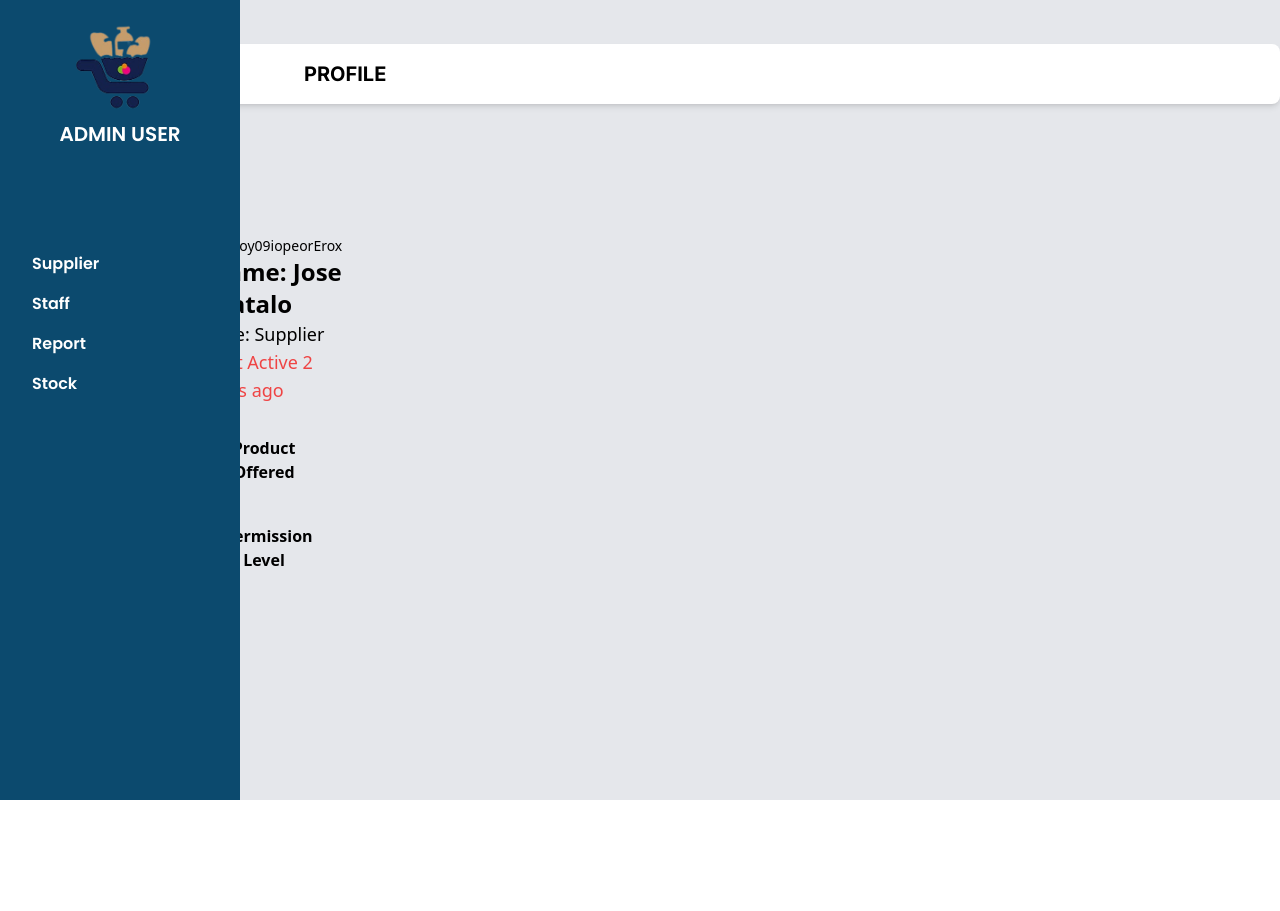
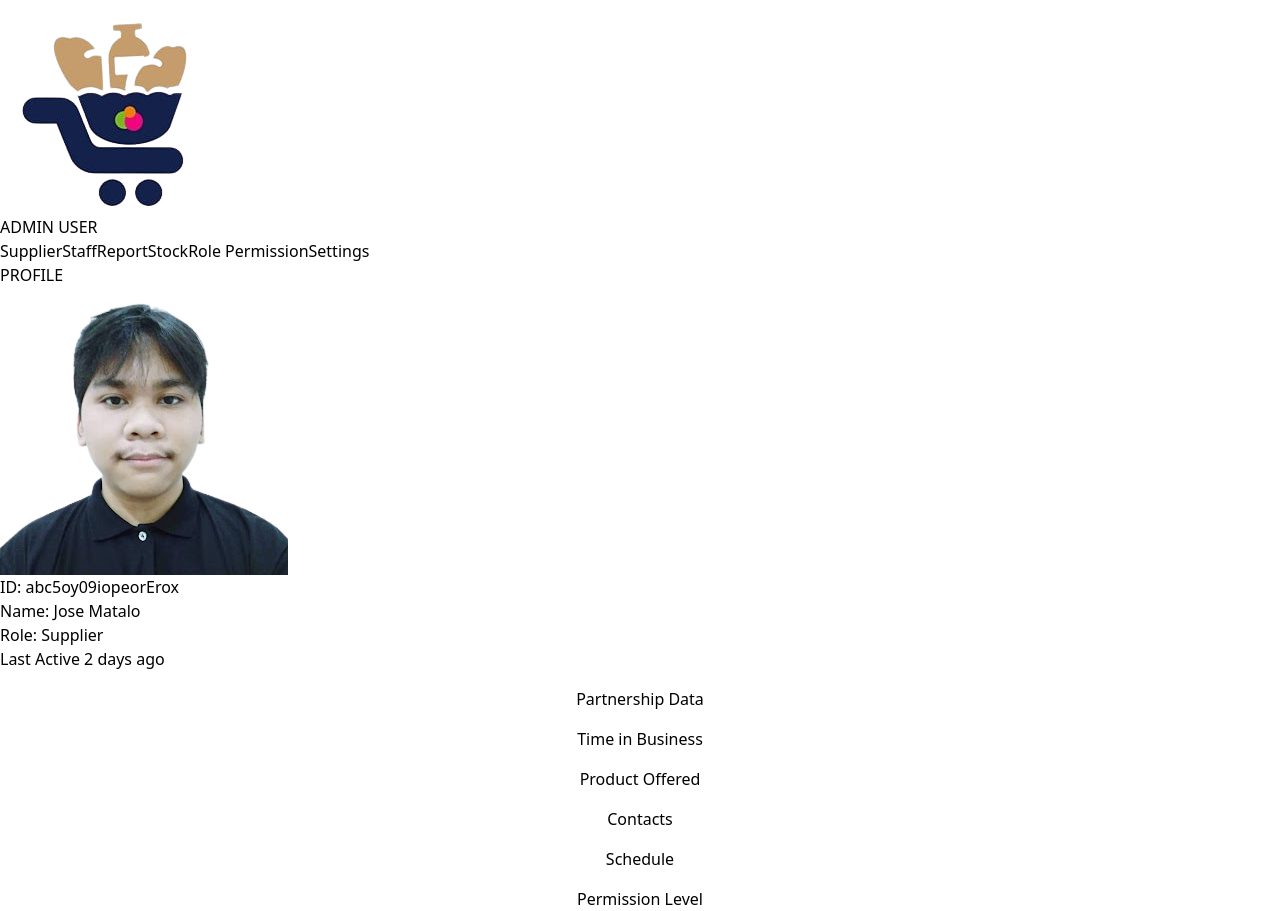
Before and after one commit to AustineBaltazar/Mini-Grocery, a React (Vite) app: page /admin/staff in a window 1280 px wide. Before the commit the page ends 800 px from the top, so only its background shows below. Built offline with nearby package versions, Linux system fonts and the light colour scheme.

Commit message:
reset all

```diff
--- a/src/AdminLayout/NavAdmin.jsx
+++ b/src/AdminLayout/NavAdmin.jsx
@@ -3,39 +3,18 @@ import Logo from "/img/Grocery_Logos.png";
 
 export default function NavAdmin() {
   return (
-    <div
-      className="bg-sky-900 text-white w-60 h-screen flex flex-col fixed top-0 left-0 overflow-y-auto"
-      style={{ fontFamily: "Poppins" }}
-    >
-      <div className="p-4 text-center">
-        <img
-          src={Logo}
-          alt="logo"
-          className="w-22 h-24 rounded-full mb-2 mx-auto"
-        />
-        <h1 className="text-xl font-bold">ADMIN USER</h1>
+    <div x>
+      <div>
+        <img src={Logo} alt="logo" />
+        <h1>ADMIN USER</h1>
       </div>
-      <nav className="mt-20 ml-8">
-        <Link to="supplier" className="block py-2">
-          Supplier
-        </Link>
-        <Link to="staff" className="block py-2">
-          Staff
-        </Link>
-        <Link to="report" className="block py-2">
-          Report
-        </Link>
-        <Link to="stock" className="block py-2">
-          Stock
-        </Link>
-        <div className="mt-96 ">
-          <Link to="role" className="block py-2">
-            Role Permission
-          </Link>
-          <Link to="setting" className="block py-2">
-            Settings
-          </Link>
-        </div>
+      <nav>
+        <Link to="supplier">Supplier</Link>
+        <Link to="staff">Staff</Link>
+        <Link to="report">Report</Link>
+        <Link to="stock">Stock</Link>
+        <Link to="role">Role Permission</Link>
+        <Link to="setting">Settings</Link>
       </nav>
     </div>
   );
--- a/src/AdminPage/Report.jsx
+++ b/src/AdminPage/Report.jsx
@@ -2,31 +2,20 @@ import React from "react";
 
 function Report({ monthlySales, todaysReport, data }) {
   return (
-    <div className="p-4 flex flex-col items-center min-h-screen bg-gray-200">
-      <header className="bg-white w-full max-w-screen-4xl p-4 ml-8 rounded-lg mt-7 shadow-md">
-        <h1 className="text-xl font-bold ml-64" style={{ fontFamily: "Inter" }}>
-          DASHBOARD
-        </h1>
+    <div>
+      <header>
+        <h1>DASHBOARD</h1>
       </header>
 
-      <div className="mt-14 ml-44">
-        <div className="grid grid-cols-2 gap-32">
-          <div className="bg-white rounded-lg shadow-xl px-80 py-44 font-bold">
-            {monthlySales}
-          </div>
-          <div className="bg-white rounded-lg shadow-xl px-80 py-44 font-bold">
-            {todaysReport}
-          </div>
+      <div>
+        <div>
+          <div>{monthlySales}</div>
+          <div>{todaysReport}</div>
         </div>
 
-        <div className="mt-16 grid grid-cols-4 gap-16">
+        <div>
           {data.map((item, index) => (
-            <div
-              key={index}
-              className="bg-white rounded-lg shadow-xl font-bold px-12 py-12"
-            >
-              {item.label}
-            </div>
+            <div key={index}>{item.label}</div>
           ))}
         </div>
       </div>
--- a/src/AdminPage/Role.jsx
+++ b/src/AdminPage/Role.jsx
@@ -1,10 +1,8 @@
 export default function Role() {
   return (
-    <div className="p-4 flex flex-col items-center min-h-screen bg-gray-200">
-      <header className="bg-white w-full max-w-screen-4xl p-4 ml-8 rounded-lg mt-7 shadow-md">
-        <h1 className="text-xl font-bold ml-64" style={{ fontFamily: "Inter" }}>
-          ROLE PERMISSION
-        </h1>
+    <div>
+      <header>
+        <h1>ROLE PERMISSION</h1>
       </header>
     </div>
   );
--- a/src/AdminPage/Settings.jsx
+++ b/src/AdminPage/Settings.jsx
@@ -1,10 +1,8 @@
 export default function Settings() {
   return (
-    <div className="p-4 flex flex-col items-center min-h-screen bg-gray-200">
-      <header className="bg-white w-full max-w-screen-4xl p-4 ml-8 rounded-lg mt-7 shadow-md">
-        <h1 className="text-xl font-bold ml-64" style={{ fontFamily: "Inter" }}>
-          SETTINGS
-        </h1>
+    <div>
+      <header>
+        <h1>SETTINGS</h1>
       </header>
     </div>
   );
--- a/src/AdminPage/Staff.jsx
+++ b/src/AdminPage/Staff.jsx
@@ -18,32 +18,24 @@ function Staff() {
   ));
 
   return (
-    <div className="p-4 flex flex-col items-center min-h-screen bg-gray-200">
-      <header className="bg-white w-full max-w-screen-4xl p-4 ml-8 rounded-lg mt-7 shadow-md">
-        <h1 className="text-xl font-bold ml-64" style={{ fontFamily: "Inter" }}>
-          PROFILE
-        </h1>
+    <div>
+      <header>
+        <h1>PROFILE</h1>
       </header>
 
-      <div className="mt-24 mr-180">
-        <div className="flex flex-row items-center">
-          <img
-            src={Pic}
-            alt="Profile"
-            className="w-32 h-32 rounded-lg shadow-lg"
-          />
+      <div>
+        <div>
+          <img src={Pic} alt="Profile" />
 
-          <div className="mt-4 text-left pl-16">
-            <p className="text-sm">ID: abc5oy09iopeorErox</p>
-            <p className="text-2xl font-bold">Name: Jose Matalo</p>
-            <p className="text-lg">Role: Supplier</p>
-            <p className="text-lg text-red-500">Last Active 2 days ago</p>
+          <div>
+            <p>ID: abc5oy09iopeorErox</p>
+            <p>Name: Jose Matalo</p>
+            <p>Role: Supplier</p>
+            <p>Last Active 2 days ago</p>
           </div>
         </div>
 
-        <div className="mt-4 grid grid-rows-2 grid-cols-3 gap-6 font-bold">
-          {itemElements}
-        </div>
+        <div>{itemElements}</div>
       </div>
     </div>
   );
--- a/src/AdminPage/Stock.jsx
+++ b/src/AdminPage/Stock.jsx
@@ -2,28 +2,19 @@ import React from "react";
 
 export default function Stock({ stockItems }) {
   return (
-    <div className="p-4 flex flex-col items-center min-h-screen bg-gray-200">
-      <div className="flex flex-row justify-between w-full mt-7">
-        <div className="bg-white w-63 p-4 rounded-lg shadow-md ml-74">
-          <h1 className="text-xl font-bold" style={{ fontFamily: "Inter" }}>
-            ADD STOCK
-          </h1>
+    <div>
+      <div>
+        <div>
+          <h1>ADD STOCK</h1>
         </div>
-        <div className="bg-white w-63 p-4 rounded-lg shadow-md mr-40 px-64">
-          <h1 className="text-xl font-bold" style={{ fontFamily: "Inter" }}>
-            SEARCH BAR
-          </h1>
+        <div>
+          <h1>SEARCH BAR</h1>
         </div>
       </div>
 
-      <div className="grid grid-cols-1 gap-12 mt-20">
+      <div>
         {stockItems.map((item, index) => (
-          <div
-            key={index}
-            className="bg-white p-4 rounded-lg ml-40 shadow-md px-192 py-14 font-bold"
-          >
-            {item}
-          </div>
+          <div key={index}>{item}</div>
         ))}
       </div>
     </div>
--- a/src/AdminPage/Supplier.jsx
+++ b/src/AdminPage/Supplier.jsx
@@ -2,23 +2,15 @@ import React from "react";
 
 function Admin() {
   return (
-    <div className="p-4 flex flex-col items-center min-h-screen bg-gray-200">
-      <header className="bg-white w-full max-w-screen-4xl p-4 ml-8 rounded-lg mt-7 shadow-md">
-        <h1 className="text-xl font-bold ml-64" style={{ fontFamily: "Inter" }}>
-          SUPPLIER
-        </h1>
+    <div>
+      <header>
+        <h1>SUPPLIER</h1>
       </header>
-
-      <div className="mt-4" style={{ fontFamily: "Inter" }}>
-        <div className="bg-white rounded-lg shadow-md p-4 text-xl font-bold ml-192 mt-8">
-          SEARCH BAR
-        </div>
+      <div>
+        <div>SEARCH BAR</div>
       </div>
-
-      <div className="mt-4 flex justify-center items-center">
-        <div className="bg-white rounded-lg shadow-md p-8 text-2xl font-bold px-100 py-72 mt-8 ml-48">
-          SUPPLIER INFO HERE
-        </div>
+      <div>
+        <div>SUPPLIER INFO HERE</div>
       </div>
     </div>
   );
--- a/src/UserLayout/NavUser.jsx
+++ b/src/UserLayout/NavUser.jsx
@@ -3,32 +3,17 @@ import Logo from "/img/Grocery_Logos.png";
 
 export default function NavUser() {
   return (
-    <div
-      className="bg-sky-900 text-white w-60 h-screen flex flex-col fixed top-0 left-0 overflow-y-auto"
-      style={{ fontFamily: "Poppins" }}
-    >
-      <div className="p-4 text-center">
-        <img
-          src={Logo} // Make sure to provide a valid image source
-          alt="logo"
-          className="w-22 h-24 rounded-full mb-2 mx-auto"
-        />
-        <h1 className="text-xl font-bold">STAFF USER</h1>
+    <div>
+      <div>
+        <img src={Logo} alt="logo" />
+        <h1>STAFF USER</h1>
       </div>
-      <nav className="mt-20 ml-8">
-        <Link to="pos" className="block py-2">
-          POS
-        </Link>
-        <Link to="userReport" className="block py-2">
-          Report
-        </Link>
-        <Link to="userStock" className="block py-2">
-          Stock
-        </Link>
-        <div className="mt-96">
-          <Link to="userSetting" className="block py-2">
-            Setting
-          </Link>
+      <nav>
+        <Link to="pos">POS</Link>
+        <Link to="userReport">Report</Link>
+        <Link to="userStock">Stock</Link>
+        <div>
+          <Link to="userSetting">Setting</Link>
         </div>
       </nav>
     </div>
--- a/src/UserPage/Pos.jsx
+++ b/src/UserPage/Pos.jsx
@@ -2,11 +2,9 @@ import React from "react";
 
 function Pos() {
   return (
-    <div className="p-4 flex flex-col items-center min-h-screen bg-gray-200">
-      <header className="bg-white w-full max-w-screen-4xl p-4 ml-8 rounded-lg mt-7 shadow-md">
-        <h1 className="text-xl font-bold ml-64" style={{ fontFamily: "Inter" }}>
-          POINT-OF-SALE
-        </h1>
+    <div>
+      <header>
+        <h1>POINT-OF-SALE</h1>
       </header>
     </div>
   );
--- a/src/UserPage/UserReport.jsx
+++ b/src/UserPage/UserReport.jsx
@@ -1,10 +1,8 @@
 export default function UserReport() {
   return (
-    <div className="p-4 flex flex-col items-center min-h-screen bg-gray-200">
-      <header className="bg-white w-full max-w-screen-4xl p-4 ml-8 rounded-lg mt-7 shadow-md">
-        <h1 className="text-xl font-bold ml-64" style={{ fontFamily: "Inter" }}>
-          REPORT
-        </h1>
+    <div>
+      <header>
+        <h1>REPORT</h1>
       </header>
     </div>
   );
--- a/src/UserPage/UserSetting.jsx
+++ b/src/UserPage/UserSetting.jsx
@@ -1,10 +1,8 @@
 export default function UserSetting() {
   return (
-    <div className="p-4 flex flex-col items-center min-h-screen bg-gray-200">
-      <header className="bg-white w-full max-w-screen-4xl p-4 ml-8 rounded-lg mt-7 shadow-md">
-        <h1 className="text-xl font-bold ml-64" style={{ fontFamily: "Inter" }}>
-          SETTINGS
-        </h1>
+    <div>
+      <header>
+        <h1>SETTINGS</h1>
       </header>
     </div>
   );
--- a/src/UserPage/UserStock.jsx
+++ b/src/UserPage/UserStock.jsx
@@ -1,10 +1,8 @@
 export default function UserStock() {
   return (
-    <div className="p-4 flex flex-col items-center min-h-screen bg-gray-200">
-      <header className="bg-white w-full max-w-screen-4xl p-4 ml-8 rounded-lg mt-7 shadow-md">
-        <h1 className="text-xl font-bold ml-64" style={{ fontFamily: "Inter" }}>
-          STOCK
-        </h1>
+    <div>
+      <header>
+        <h1>STOCK</h1>
       </header>
     </div>
   );
```
